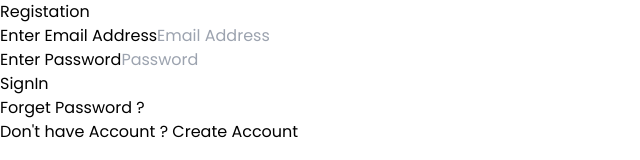
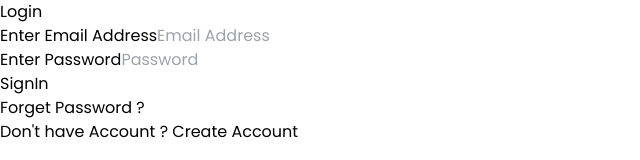
Before and after one commit to BackendExpert/HMS, a React (Vite) app in the folder client/: page /SignIn in a window 1280 px wide. Shown: the top 160 px of the page, without its empty margins (0-640 px from the left). Built offline with nearby package versions, Linux system fonts and the light colour scheme; a web font is replaced by a local one.

Commit message:
Update Signin.jsx

```diff
--- a/client/src/pages/Auth/Signin.jsx
+++ b/client/src/pages/Auth/Signin.jsx
@@ -43,7 +43,7 @@ const Signin = () => {
                 <div className="w-full"></div>
                 <div className="w-full bg-white p-8 rounded-md shadow-xl">
                     <div className="">
-                        <h1 className="text-center font-semibold uppercase text-xl text-gray-500">Registation</h1>
+                        <h1 className="text-center font-semibold uppercase text-xl text-gray-500">Login</h1>
 
                         <div className="mt-4">
                             <form onSubmit={headleSubmit} method="post">
```
